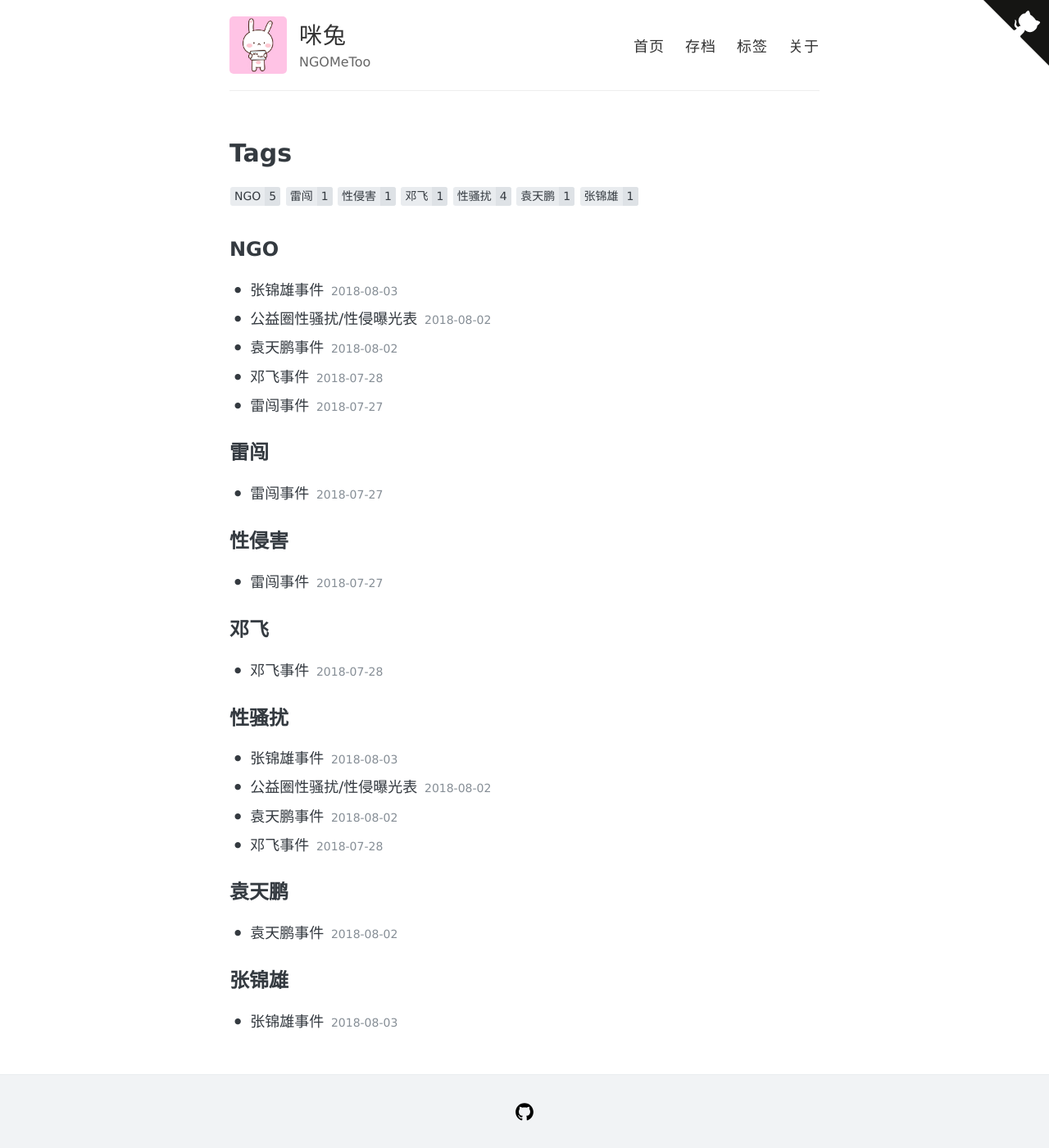
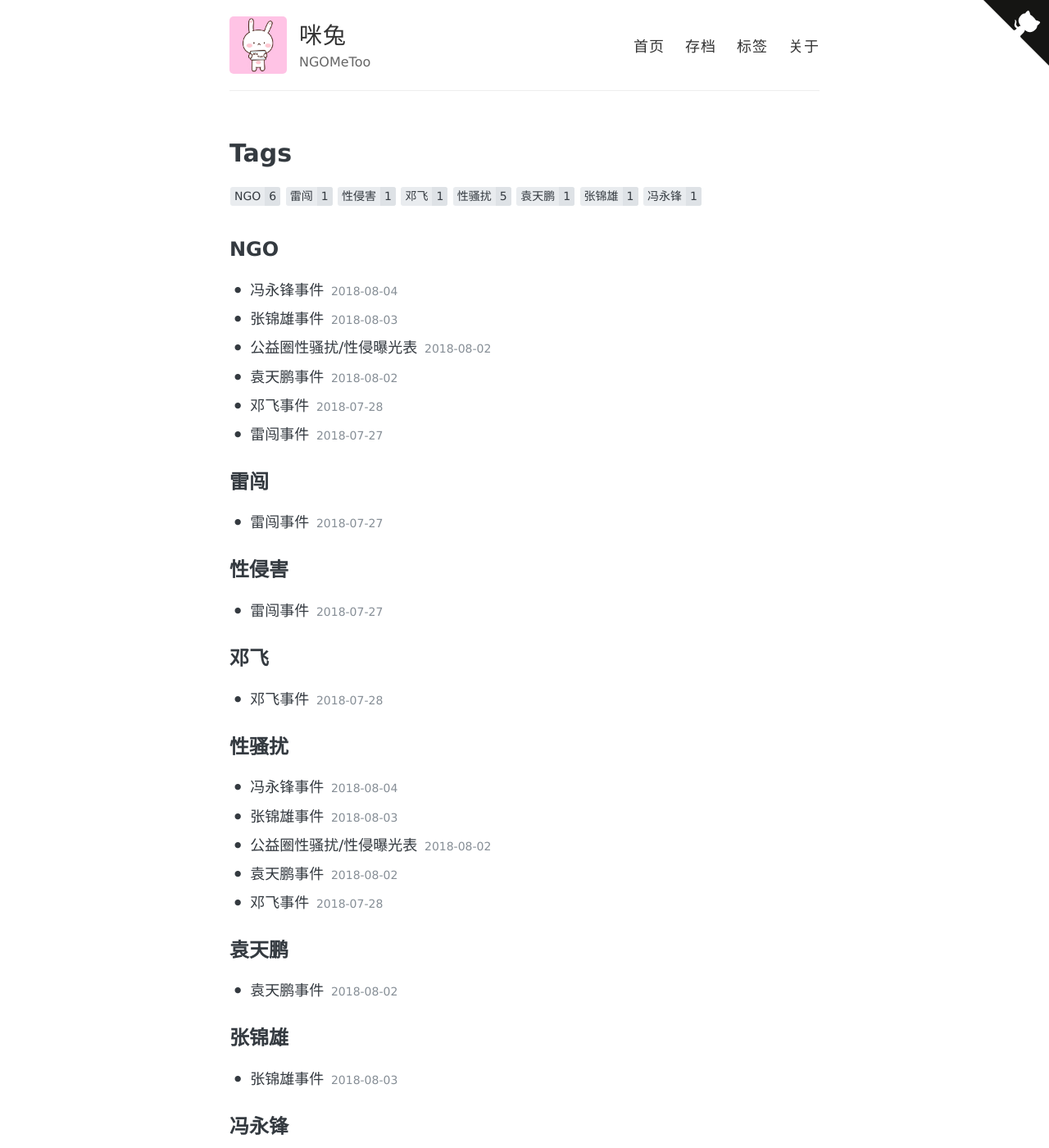
Before and after one commit to NGOMeToo/NGOMeToo.github.io, a Jekyll site: the page built from tags/index.html, in a window 1280 px wide and 1400 px high. Shown: the whole window at 82% size. Built offline with Jekyll 4.4.1, drawn with Linux system fonts in a browser that asks for light colours; some of the changed lines change nothing that is shown.

Commit message:
冯永锋

```diff
--- a/_posts/2018-08-02-ngometoo-lists.md
+++ b/_posts/2018-08-02-ngometoo-lists.md
@@ -22,5 +22,6 @@ description:
 2018.07.23|多名当事人相继指控在2009-2015年间，遭邓飞性骚扰或试图强奸|[邓飞](https://ngometoo.github.io/Deng-Fei/)|2018/8/1
 2018.07.23|2015年参加“亿友”所组织徒步活动的志愿者，在途中遭雷闯性侵|[雷闯](https://ngometoo.github.io/Lei-Chuang/)|2018/7/30
 2017.12.20|2017年12月至今，已有30多位网友指出曾被张锦雄性骚扰/性侵|[张锦雄](https://ngometoo.github.io/Zhang-Jinxiong/)|2018/8/3
+2018.07.23|多位公益从业者公开举报冯永锋曾性骚扰员工、实习生|[冯永锋事件](https://ngometoo.github.io/Feng-Yongfeng/)|2018/8/4
 
 注：指控事件均为举报人方列举事实经过概括
--- /dev/null
+++ b/_posts/2018-08-04-Feng-Yongfeng.md
@@ -0,0 +1,126 @@
+---
+
+layout: post
+
+title: 冯永锋事件
+
+categories: Archive
+
+date: 2018-08-04
+
+tags:
+  - NGO
+  - 性骚扰
+  - 冯永锋
+
+description:
+
+---
+
+> 最后更新时间： 2018.08.04
+
+---
+
+# 1. 焦点人物
+
+##冯永锋
+
+环保人士，2006年底，依托各地民间环保组织举办“自然大学”，并发起环保组织“达尔问自然求知社”。2006年撰写环保科普报告文学《拯救云南》，2007年出版市民环保报告文学读物《不要指责环保局长——从北京看中国城市环保出路》和环保时事评论集《环保——向极端发展主义宣战》，2008年出版环保报告文学《没有大树的国家》，2009年出版《边做环保边撒谎——写给公众的环保内参》，2010年出版《向权力诉说真理——中国民间环保英雄传略》以及《狼无图腾——草原在哪里》。*（来自百度百科词条：[冯永锋](https://baike.baidu.com/item/%E5%86%AF%E6%B0%B8%E9%94%8B)）*
+
+# 2. 举报事件
+
+7月23日，江苏南通的环保行动者刘斌（化名）在微信朋友圈发文，指证冯永锋对其机构的女实习生和女性员工实施性骚扰，情节包括袭胸、暴打和强奸等。[^1]
+
+7月24日，南都公益基金会发布[《关于2017年员工遭遇性骚扰的说明》](http://news.ifeng.com/a/20180724/59377863_0.shtml)，证实2017年10月，一位南都员工在因公出差时曾被冯永锋性骚扰，造成该员工胳膊受轻伤。
+> 2017年10月底，南都基金会一位女性员工在因公出差参加活动的过程中，遭遇冯永锋性骚扰，有搂抱拉扯行为，受害人反抗，胳膊受轻伤，受害人走出房间要求冯永锋离开，冯永锋离开。
+>
+> 活动主办方负责人为受害人调换房间至另外一个楼，并陪伴受害人。第二日清晨，受害人返回北京。活动主办方决定取消冯永锋原定的演讲，冯永锋于当日上午离开。
+
+7月28日，曾与冯永锋共事的容静发文，证实冯永锋曾在一次机构月度会议中，被另一员工当面指出曾对某个女孩进行性侵犯。[^2]
+
+# 3. 时间轴
+
+7月23日21点37分，江苏南通的环保行动者刘斌在微信朋友圈发文，指控冯永锋对其机构的女实习生和女性员工实施性骚扰，情节包括袭胸、暴打和强奸等。24日，冯永锋先后通过微信公众号「环保行动者」和「卖风买酒」发文承认性骚扰事实，并称因醉酒导致的行为失控。同日，南都公益基金会和爱佑慈善基金会先后发布声明。
+
+## 7月23日
+
+江苏南通的环保行动者刘斌（化名）在微信朋友圈发文，指证冯永锋对其机构的女实习生和女性员工实施性骚扰，情节包括袭胸、暴打和强奸等。[^1]
+
+## 7月24日
+
+上午，冯永锋先通过微信公众号「环保行动者」发布文章《来自“冯永锋”的回应，道歉和承诺》，承认性骚扰事实，并提及性骚扰「不止一件，有三件之多」。不久发布者删除了该文章。[^3]
+
+同日，又在微信公号「卖风买酒」发文《是的，我承认，性骚扰是我欲望太邪恶，是对女性的不尊重》，「冯永锋承认自己其实是借着酒做些不道德、平时不敢做的事，放纵了自己的欲望。他删除了第一篇文章中10月事件的经过，也删去了三次酒后性骚扰的说法，只是说不止一次发生。自己系因醉酒导致行为失控。」[^4]
+
+南都基金会发布[《南都基金会关于2017年员工遭遇性骚扰事件的说明》](http://news.ifeng.com/a/20180724/59377863_0.shtml)
+
+基于冯永锋的性骚扰行为，[NGOCN 决定停止更新网站“冯永锋”专栏](http://www.ngocn.net/news/2018-07-24-654e5f7830f92cb6.html)
+
+刘斌（化名）接受澎湃新闻采访，他认为冯永锋的回应避重就轻，目前受害者还不知如何面对。(http://news.ifeng.com/a/20180724/59378837_0.shtml)
+
+爱佑基金会发布[《关于停止对北京市丰台区源头爱好者环境研究所资助的申明》](http://www.ayfoundation.org/cn/article/34/1829)
+
+## 7月28日
+
+前环保组织公益人、曾与冯永锋同机构共事的容静发文，指出在四川广汉举行月度会议的时候，另一位女同事A当着众人的面，指控冯永锋「老流氓…你做的那些龌龊事…把人家女孩子的裤子脱了」。对此，冯永锋的反应是追过去掐女同事的脖子，后被众人阻止。此事发生的第二天，指控冯永锋的女同事A对包括容静在内的多名同事说，冯永锋殴打并试图强奸一名女孩，扯坏女孩裤子，「女孩身上都是伤痕」。[^2]
+
+# 4. 各方回应/意见
+
+## 相关机构声明
+
+- 7月24日，南都公益基金会对外发布[《关于2017年员工遭遇性骚扰事件的说明》](https://www.thepaper.cn/newsDetail_forward_2288617)，公布了当时的处理经过和后续反思、行动。
+> 机构负责人与受害员工面对面沟通，了解具体情况，并提供了心理支持；
+2.尊重受害员工的意见，我们没有对外公开事件具体情况和施害人信息；
+3.在第三方见证机构代表参与下，与冯永锋进行了严正交涉。冯永锋提交了给受害员工的书面道歉信；
+4.针对冯永锋，机构做出停止对他的任何资助，不得邀请他参加南都基金会任何活动的决定；
+5.针对受害员工直属上级在第一时间处置不当的问题，机构给予其降职、向受害员工道歉、在机构全员大会上进行检讨的处分；
+6.机构负责人和员工代表向受害员工当面转交冯永锋书面道歉信，并代表南都基金会就相关领导处事不当，向受害员工正式道歉；
+7.秘书处向理事会进行了全面汇报。
+
+- 7月24日，爱佑慈善基金会：[关于停止对北京市丰台区源头爱好者环境研究所的资助的声明](http://www.ayfoundation.org/cn/article/34/1829)
+> 基于冯永锋的公开回应以及已被明确的事实，依据“爱佑益+”项目与北京市丰台区源头爱好者环境研究所签订的自主协议中有关条款的约定，爱佑慈善基金会决议立即停止对北京市丰台区源头爱好者环境研究所的资助。
+
+- 7月24日，NGOCN官网发出公告[「关于停止“冯永锋”网站专栏更新的说明](http://%20http//www.ngocn.net/news/2018-07-24-654e5f7830f92cb6.html)
+
+## 媒体报道
+
+### 7月24日
+
+- 澎湃新闻：[南都公益基金会：一女性员工去年10月曾被冯永锋性骚扰](https://www.thepaper.cn/newsDetail_forward_2288617)
+
+- 澎湃新闻：[环保公益人冯永锋被爆新骚扰，回应：将彻底戒酒，绝不再犯](https://www.thepaper.cn/newsDetail_forward_2288645)
+
+### 7月25日
+
+公益时报：[公益圈知名人士被指性侵 律师称如涉嫌“强奸”应主动向公安机关报案](http://k.sina.com.cn/article_1881124713_701faf69027008x0g.html)
+
+- C计划：[《性侵？恋爱醉酒而已》](https://matters.news/forum/?post=170ea72e-9641-4524-bfd6-f1238447303d)
+> 关于酒精和性骚扰的关系，比较有影响力的研究来自于美国韦恩州立大学Antonia Abbey教授的团队。研究发现，酒精确实增加了性骚扰的几率，例如让人变得更有攻击性，也容易让人把这种攻击性合理化。但男性的性格特点、态度和观念，很大程度影响了酒精对他们的作用。例如，当男性认为非自愿性行为是可以接受的，女性不值得被信任，他们往往更容易在醉酒后实施性骚扰。同时，Abbey教授认为，没有证据证明酒精和性侵犯之间有因果关系。
+>
+> 退一步说，即使酒精和性侵之间有因果关系，在法律上还有一个概念，叫“原因上的自由行为”，就是你知道自己醉酒后的驾驶水平会下降，还要去酒后驾驶，那发生交通事故后就不能以酒后自己丧失了意识来辩解。同样，醉酒也不能成为酒后性侵的辩护理由。一个有独立意志的人，假使知道自己酒后会发生无法自控的情况，就应该控制自己的饮酒。
+>
+> 总之，醉酒不能成为性骚扰的合理理由。
+
+### 7月26日
+
+- 台湾环境资讯中心：[中国环保圈MeToo事件与我眼中的自然大学 兼谈草根组织困境](https://e-info.org.tw/node/213106)
+
+- 南方周末：[「反性侵」猛击知名人士，黑名单还有多长](https://baijiahao.baidu.com/s?id=1607050720968506178&wfr=spider&for=pc)
+
+### 7月27日
+
+- 李麦子：[从雷闯到冯永锋，公益圈需要一场大型的女权教育](https://mp.weixin.qq.com/s?timestamp=1533395334&src=3&ver=1&signature=Db3iTAswmag8z-bti4PRLQF7D8FKdIV*AwTA08BpML8JfOV-Ujx8lokVdLGev-K1BQwvzx0VfF9pVtWxwMTzy1tNOTVhWOJd9Cdn06HgvTCaUA3G4NXGvcoQVHDMHZIMd*pSw3X6CPBN3IISHd*PRt5gdaMygUZKE7A5itcFMDI=)
+
+- 台风三菱镜：[记雷闯、冯永锋的公关套路7件套](https://mp.weixin.qq.com/s?src=11&timestamp=1533395398&ver=1040&signature=xszshKH3vmx5-ITCO9jN4tNk3VfTt-Cww6BhurbYsHraXXC1g9ABzLH3NTGyT5Zv7DOS9iUq5ip-Vu*0QYzY6pNoFPDiQH08sBQXsbC0fBxr45V0fSDWtitGoA7dZCZ2&new=1)
+
+# 5. 相关资料
+
+[^1]:![](https://i.loli.net/2018/08/03/5b6471165c0f6.jpg)
+
+[^2]:![容静](https://i.loli.net/2018/08/03/5b646fee7293e.jpg)
+
+[^3]:![冯永锋回应1.jpg](https://i.loli.net/2018/08/04/5b65879fb53f2.jpg)
+
+[^4]:![冯永锋回应2](https://i.loli.net/2018/08/03/5b6472c3c3c13.jpg)
+
+[^5]:![冯朋友圈](htps://i.loli.net/2018/08/03/5b647337e49bd.png)
```
